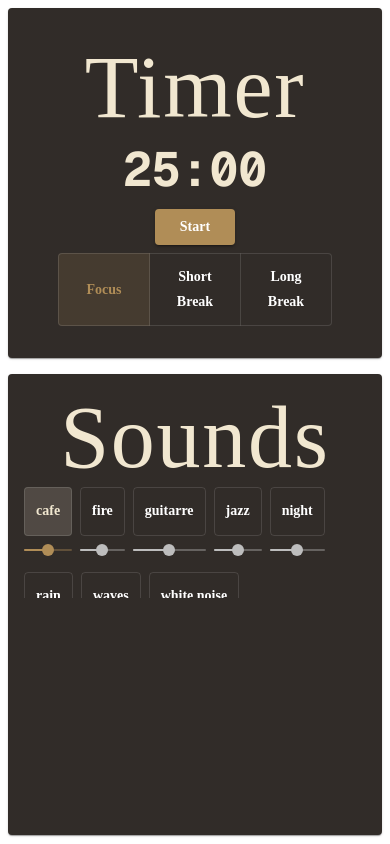
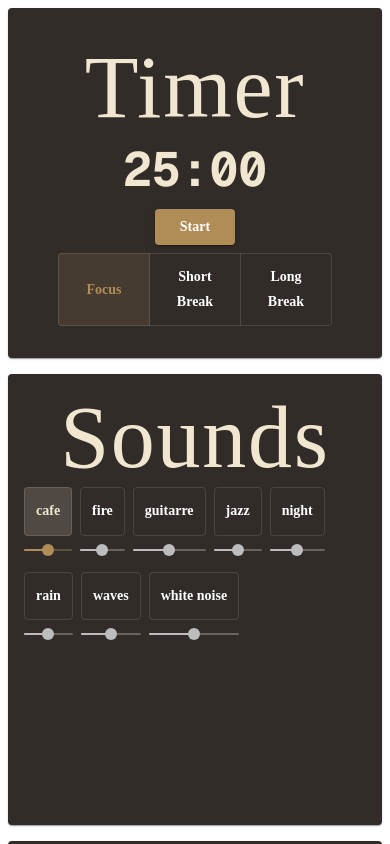
Before and after one commit to CaptainLiv/focus_timer, a Next.js app: page / in a window 390 px wide. Both pictures are taken after a click on the button "cafe". Shown: the top 844 px of the page. Built offline with nearby package versions, Linux system fonts and the light colour scheme; a web font is replaced by a local one.

Commit message:
fix: sound display

```diff
--- a/app/components/sounds.tsx
+++ b/app/components/sounds.tsx
@@ -43,8 +43,8 @@ export default function Sounds() {
         <Paper className="flex flex-col items-center justify-start md:h-1/2 p-4 w-full">
             <Typography variant="h1">Sounds</Typography>
 
-            <div className="md:h-full w-full flex flex-col">
-                <div className="flex flex-row flex-wrap justify-start  gap-2 h-1/3  overflow-y-auto scrollbar-thumb-gray-500">
+            <div className=" w-full flex flex-col place-content-between h-full">
+                <div className="flex flex-row flex-wrap justify-start  gap-2   overflow-y-auto scrollbar-thumb-gray-500">
                     {sounds.map((sound, index) => (
                         <SoundBit
                             key={index}
--- a/app/components/spectrumBars.tsx
+++ b/app/components/spectrumBars.tsx
@@ -68,9 +68,10 @@ export default function SpectrumBars({
             style={{
                 display: "block",
                 width: "100%",
-                height: "auto",
+                height: "50%",
                 background: "transparent",
                 borderRadius: 4,
+                overflow: "hidden"
             }}
             aria-label="Audio spectrum visualizer"
         />
```
